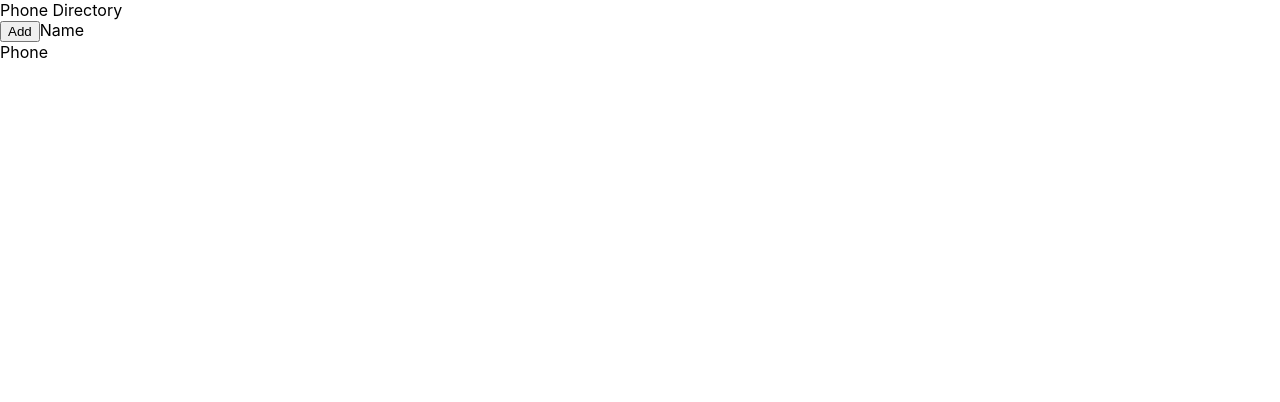
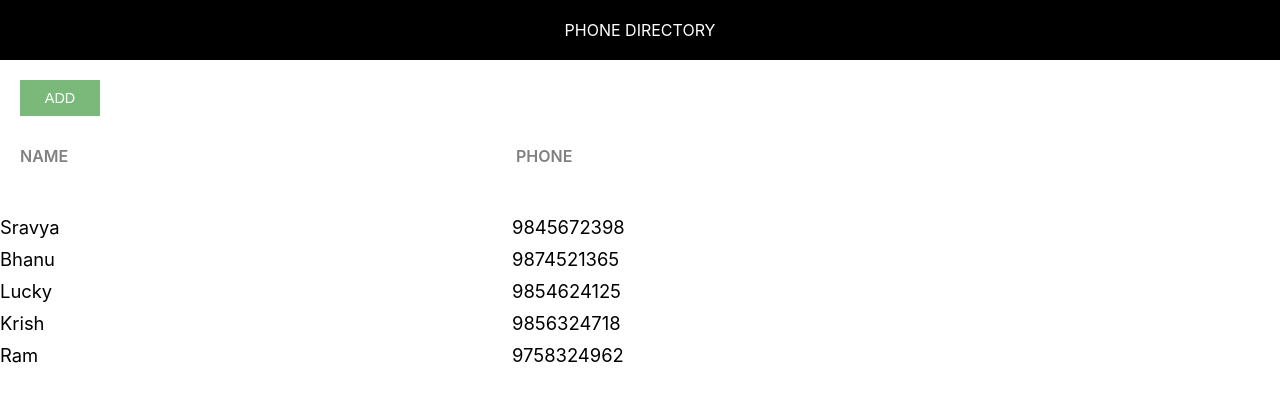
Before and after one commit to sravyasripada/phone-directory, a React (Create React App) app: page / in a window 1280 px wide. Shown: the top 402 px of the page. Built offline with nearby package versions, Linux system fonts and the light colour scheme; the HTML template or start-up script is replaced by a standard one.

Commit message:
Rendered Subscribers Dynamically

```diff
--- a/src/App.css
+++ b/src/App.css
@@ -0,0 +1,43 @@
+.component-body-container {
+    padding: 20px;
+}
+
+.custom-btn {
+    padding: 10px;
+    border: none;
+    margin-right: 10px;
+    text-transform: uppercase;
+    width: 80px;
+    font-size: 0.9rem;
+    cursor: pointer;
+    outline: none;
+}
+
+.add-btn {
+    background: #7ab97a;
+    color: #fff;
+}
+
+.grid-container {
+    display: grid;
+    grid-template-columns: 40% 30% auto;
+    margin-bottom: 10px;
+}
+
+.heading-container {
+    margin: 30px 0 30px 0;
+    width: 100%;
+}
+
+.grid-item {
+    background-color: rgba(255, 255, 255, 0.8);
+    font-size: 1.15rem;
+    padding-right: 10px;
+}
+
+.name-heading, .phone-heading {
+    font-size: 1rem;
+    font-weight: 600;
+    color: #808080;
+    text-transform: uppercase;
+}
--- a/src/App.js
+++ b/src/App.js
@@ -1,19 +1,59 @@
 
 import React,{Component} from 'react';
+import './App.css';
+import Header from './Header';
+
 class App extends Component{
+
   render(){
+    let subscribers=[
+      { id:1,
+        name:'Sravya',
+        phone:'9845672398'
+
+      },
+      { id:2,
+        name:'Bhanu',
+        phone:'9874521365'
+
+      },
+      { id:3,
+        name:'Lucky',
+        phone:'9854624125'
+
+      },
+      { id:4,
+        name:'Krish',
+        phone:'9856324718'
+
+      },
+      { id:5,
+        name:'Ram',
+        phone:'9758324962'
+
+      },
+    ]
     return (
-      <div >
-         <div >
-      Phone Directory
-      </div>
-       <button >Add</button>
-       <span>Name</span><br/>
-        <span>Phone</span>
-
+      <div>
+        <Header/>
+        <div className='component-body-container'>
+      <button className='custom-btn add-btn'>Add</button>
+      <div className="grid-container heading-container">
+            <span className="grid-item name-heading">Name</span>
+            <span className="grid-item phone-heading">Phone</span>
           </div>
-    );
-  }
+    </div>
+    {
+      subscribers.map(sub =>{
+        return <div key={sub.id} className="grid-container">
+          <span className='grid-item'>{sub.name}</span>
+          <span className='grid-item'>{sub.phone}</span>
+          </div>
+      })
+    }
+           </div>
+            );
+      }
 
 }
 
--- /dev/null
+++ b/src/Header.js
@@ -0,0 +1,10 @@
+import React from 'react';
+const Header=function(){
+    return(
+        <div style={{textAlign:'center',textTransform:'uppercase',padding:20,backgroundColor:'black',color:'white'}}>
+    Phone Directory
+    </div>
+    )
+
+}
+export default Header;
```
